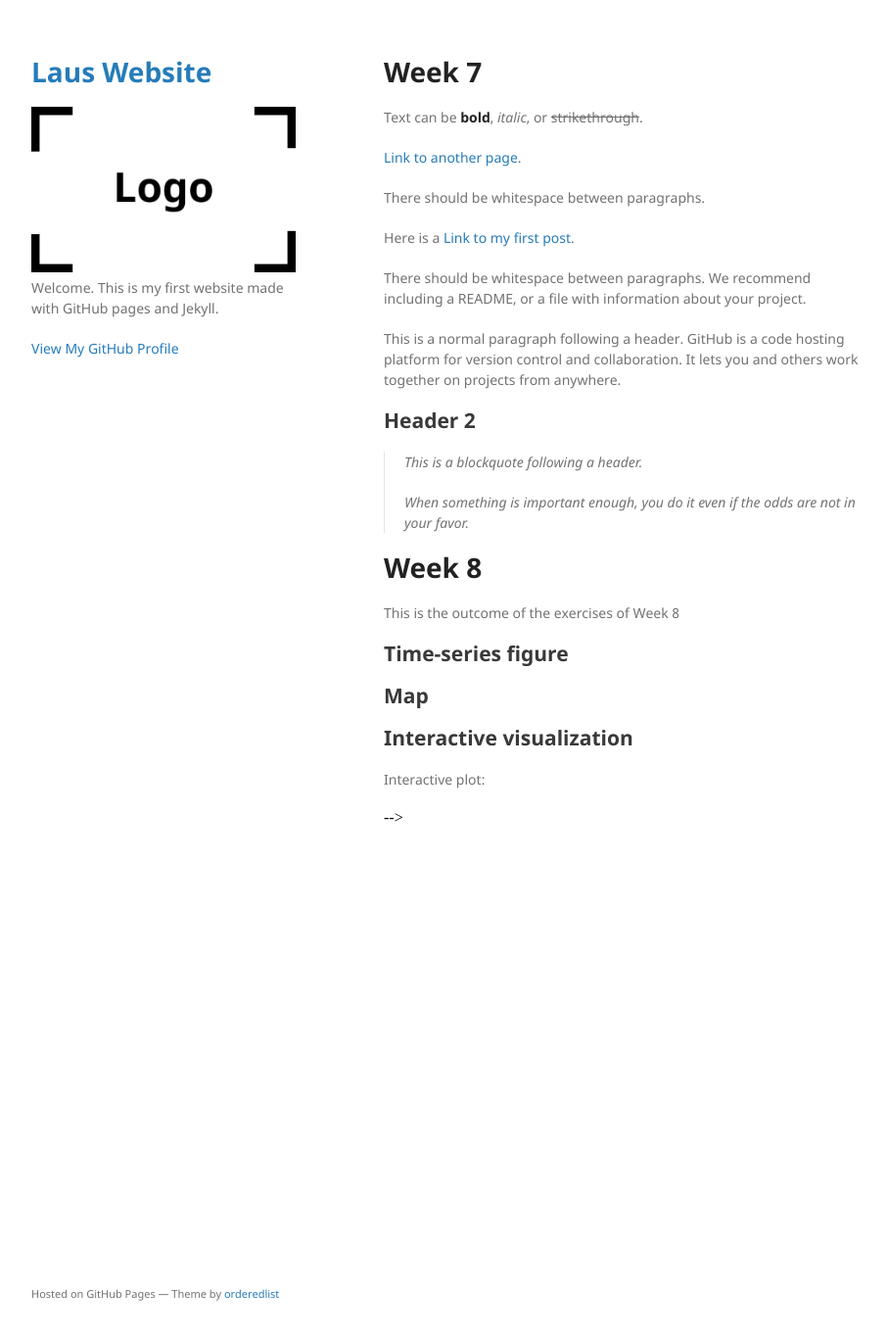
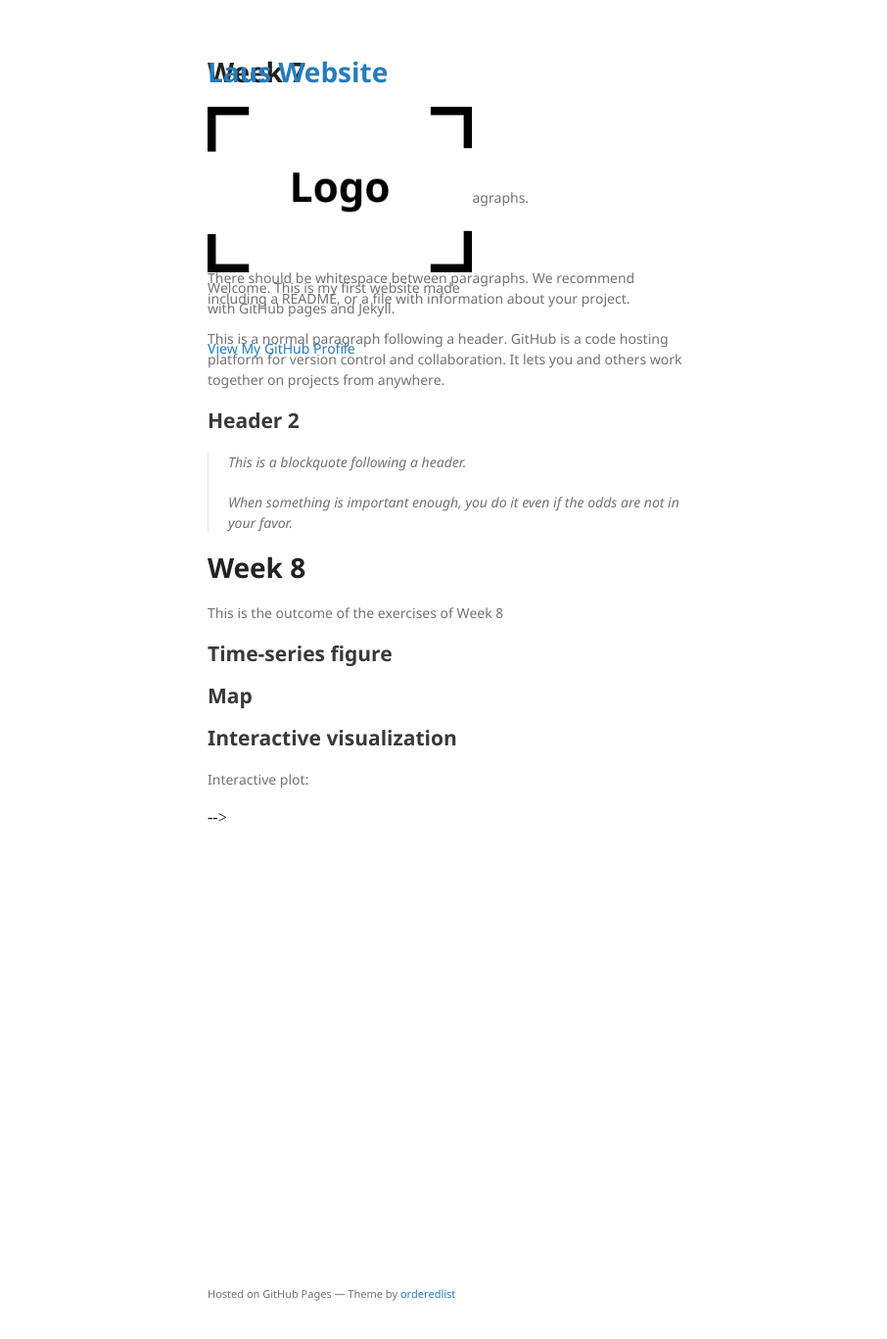
Before and after one commit to LauBengaard/LauBengaard.github.io, a Jekyll site: the page built from index.markdown, in a window 1280 px wide and 1400 px high. Shown: the top 1367 px of the window at 98% size, without its empty margins (178-1084 px from the left). Built offline with Jekyll 4.4.1, drawn with Linux system fonts in a browser that asks for light colours.

Commit message:
Changing div width

```diff
--- a/_sass/jekyll-theme-minimal.scss
+++ b/_sass/jekyll-theme-minimal.scss
@@ -56,7 +56,7 @@ a:hover small {
 }
 
 .wrapper {
-  width:860px;
+  width:500px;
   margin:0 auto;
 }
 
```
